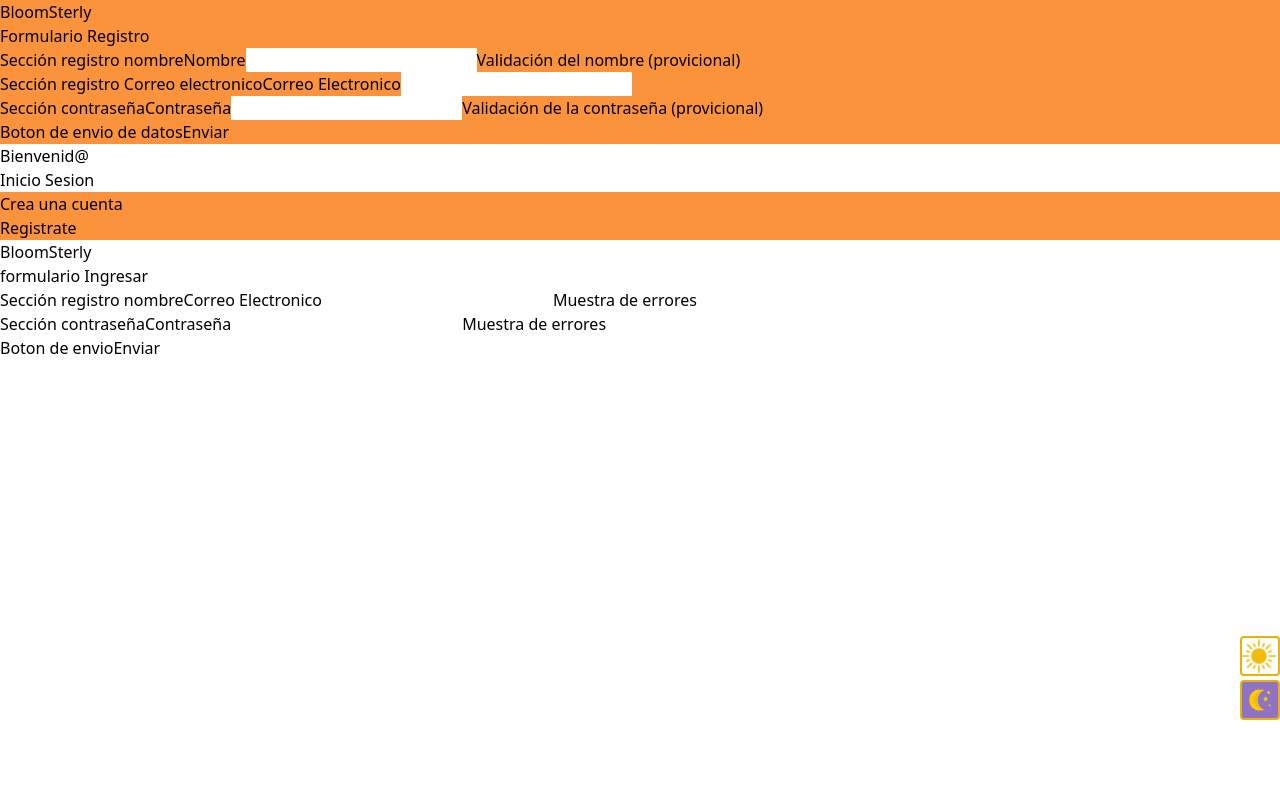
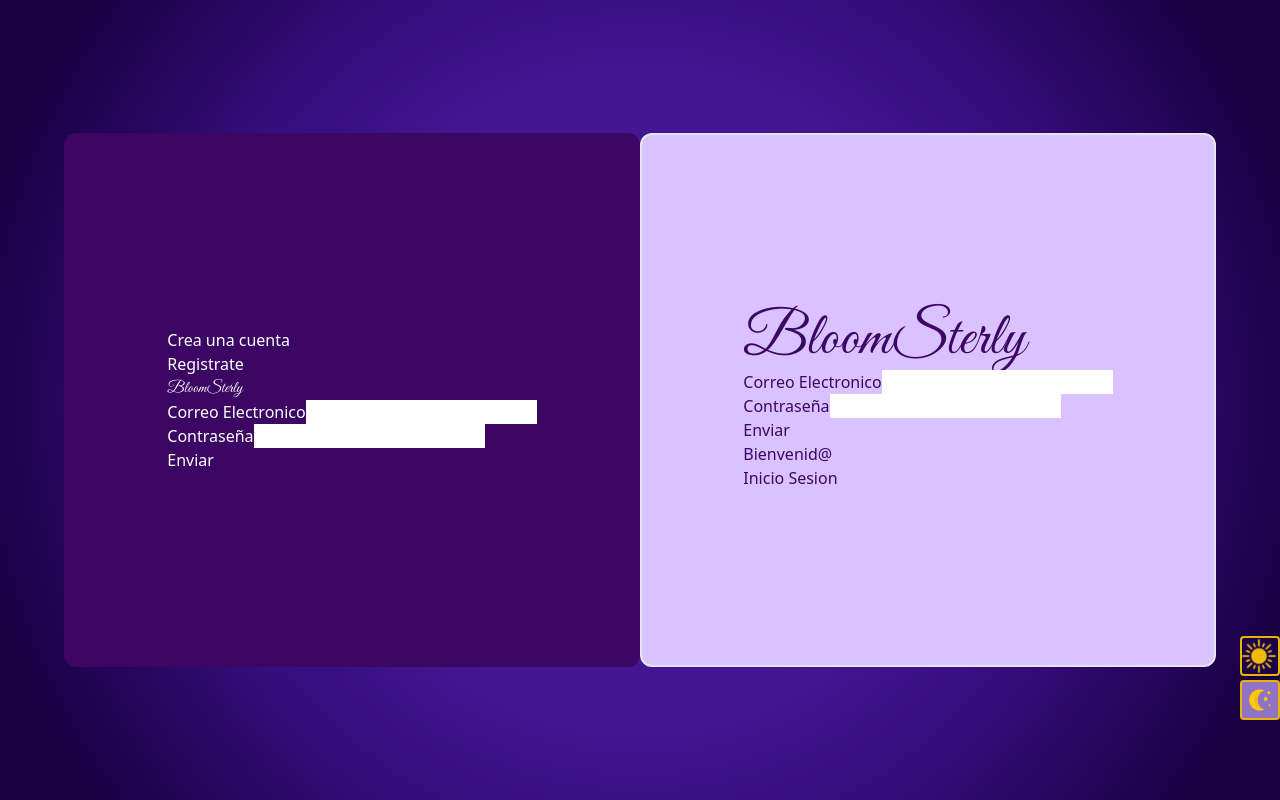
Before and after one commit to albust2005/bloomsterly, a React (Vite) app: page /login in a window 1280 px wide. Built offline with nearby package versions, Linux system fonts and the light colour scheme.

Commit message:
Inicio-registro style

```diff
--- a/src/components/Login.jsx
+++ b/src/components/Login.jsx
@@ -3,12 +3,17 @@ import { Registrar } from "./registro";
 
 export function Login() {
     return (
-        <div>
-            <div>
+        <div className="flex flex-col md:flex-row items-center justify-center h-full absolute w-full
+            bg-[radial-gradient(circle_at_center,_var(--tw-gradient-stops))]
+          from-[#451693] from-40% via-[#370d7d] via-60% to-[#190042]
+            to-90% ">
+            <div className="flex bg-dark_theme w-1/2
+            sm:max-w-xs xl:max-w-xl h-1/3 md:h-2/3 lg:3/4 rounded-xl text-white justify-center items-center">
+                <Ingresar></Ingresar>
+            </div>
+            <div className="flex bg-color_inicio_sesion w-1/2 border-2
+            sm:max-w-xs xl:max-w-xl h-1/3 md:h-2/3 lg:3/4 rounded-xl text-color_font_light justify-center items-center" >
                 <Registrar></Registrar>
-            </div>
-            <div>
-                <Ingresar></Ingresar>
             </div>
         </div>
     )
--- a/src/components/buttons/buttonThemeColor.jsx
+++ b/src/components/buttons/buttonThemeColor.jsx
@@ -32,7 +32,7 @@ export function ThemeColor (){
         }
 
     return (
-        <div className='fixed bottom-20 right-0 w-auto h-auto dark:b'>
+        <div className='fixed bottom-20 right-0 w-auto h-auto dark:b z-10'>
             <button className="w-10 h-10 border-solid rounded border-2 border-yellow-500 hover:border-yellow-300
             bg-trasparent dark:bg-second_color_lt dark:border-second_color_lt"
             onClick={handleChangeDark}
--- a/src/components/inicio_sesion.jsx
+++ b/src/components/inicio_sesion.jsx
@@ -21,34 +21,36 @@ export function Ingresar() {
         <main>
             <section>
                 <i></i>
-                <div className="bg-orange-400">
+                <div className="">
                     <h3>Crea una cuenta</h3>
                     <input type="submit" value={'Registrate'}/>
                 </div>
             </section>
             <section>
-                <h1>BloomSterly</h1>
-                {'formulario Ingresar'}
+                <h1 className="font-bloomsterly">
+                    BloomSterly
+                </h1>
+                {/*formulario Ingresar*/}
                 <form onSubmit={handleSubmit(enviar)}>
                     <div>
-                        {'Sección registro nombre'}
+                        {/*Sección registro nombre*/}
                         <label>Correo Electronico</label>
                         <input type="text" {...register('email',{
                             required: true
                         })}/>
-                        {'Muestra de errores'}
+                        {/*Muestra de errores*/}
                         {errors.email?.type === 'required' && <p>El campo es requerido</p>}
                     </div>
                     <div>
-                        {'Sección contraseña'}
+                        {/*Sección contraseña*/}
                         <label>Contraseña</label>
                         <input type="password" {...register('password',{
                             required: true
                         })}/>
-                        {'Muestra de errores'}
+                        {/*Muestra de errores*/}
                         {errors.password?.type === 'required' && <p>El campo es requerido</p>}
                     </div>
-                    {'Boton de envio'}
+                    {/*Boton de envio*/}
                     <input type="submit"  value={'Enviar'}/>
                 </form>
             </section>
--- a/src/components/registro.jsx
+++ b/src/components/registro.jsx
@@ -18,35 +18,26 @@ export function Registrar() {
 
     //Registro
     return(
-        <main>
-            <section className='bg-orange-400'>
-                <h1>BloomSterly</h1>
-                {'Formulario Registro'}
+        <main className=''>
+            <section className="">
+                <h1 className="font-bloomsterly text-6xl">BloomSterly</h1>
+                {/*Formulario Registro*/}
                 <form onSubmit={handleSubmit(enviar)}>
                     <div>
-                        {'Sección registro nombre'}
-                        <label>Nombre</label>
-                        <input type="text" {...register('nombre', {
-                            required: true
-                        })}/>
-                        {'Validación del nombre (provicional)'}
-                        {errors.nombre?.type === 'required' && <p>El campo es requerido</p>}
-                    </div>
-                    <div>
-                        {'Sección registro Correo electronico'}
+                        {/*Sección registro Correo electronico*/}
                         <label>Correo Electronico</label>
                         <input type="email" {...register('correo')}/>
                     </div>
                     <div>
-                        {'Sección contraseña'}
+                        {/*Sección contraseña*/}
                         <label>Contraseña</label>
                         <input type="password" {...register('contrasena', {
                             required: true
                         })}/>
-                        {'Validación de la contraseña (provicional)'}
+                        {/*Validación de la contraseña (provicional)*/}
                         {errors.contrasena?.type === 'required' && <p>EL campo es requerido</p>}
                     </div>
-                    {'Boton de envio de datos'}
+                    {/*Boton de envio de datos*/}
                     <input type="submit" value="Enviar"/>
                 </form>
             </section>
--- a/tailwind.config.js
+++ b/tailwind.config.js
@@ -20,7 +20,8 @@ export default {
         'second_color_lt' :"#BC0B38",
         'nav_light_theme' : "#EEDAC7",
         'color_font_light' : "#3c0764",
-        'color_switch_theme_dark' : "#9173C4"
+        'color_switch_theme_dark' : "#9173C4",
+        'color_inicio_sesion' : "#D9C2FF"
       },
       backgroundImage: {
         'gradient-radial': 'radial-gradient(var(--tw-gradient-stops))',
```
